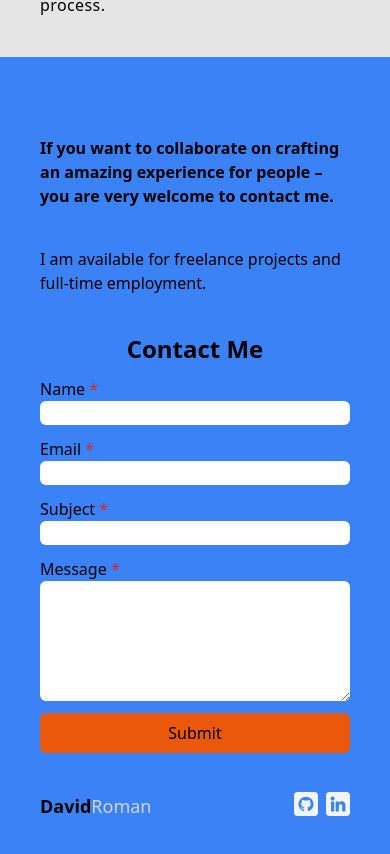
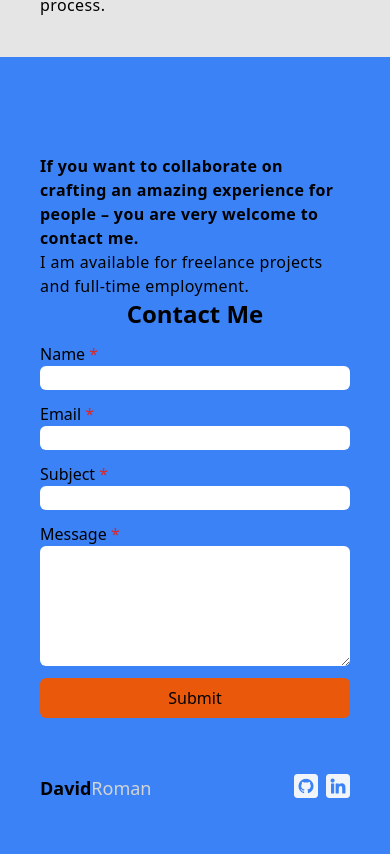
Before and after one commit to dmroman395/Portfolio, a Next.js app: page / in a window 390 px wide. Shown: the part 4499-5353 px from the top of the page. Built offline with nearby package versions, Linux system fonts and the light colour scheme.

Commit message:
Started responsive design for footer

```diff
--- a/src/components/footer.js
+++ b/src/components/footer.js
@@ -4,9 +4,12 @@ import Image from 'next/image'
 function Footer() {
     return (
         <footer className="bg-blue-500 p-10 h-screen flex flex-col justify-evenly">
-            <h1 className="font-semibold text-base">{'If you want to collaborate on crafting an amazing experience for people – you are very welcome to contact me.'}</h1>
-            <p>{'I am available for freelance projects and full-time employment.'}</p>
-            <form action="https://formsubmit.co/4dbef3ded4ad3fba87469c1411c8dc69" method="POST" className="my-0" id='contact'>
+            <div className="flex flex-col md:flex-row md:gap-14">
+                <div className="flex flex-col justify-evenly md:max-w-[55%] lg:p-10 xl:p-12 xl:gap-20">
+                    <h1 className="tracking-wide font-semibold text-base md:text-2xl lg:text-3xl xl:text-4xl">{'If you want to collaborate on crafting an amazing experience for people – you are very welcome to contact me.'}</h1>
+                    <p className="tracking-wide md:text-xl lg:text-2xl xl:text-3xl">{'I am available for freelance projects and full-time employment.'}</p>
+                </div>
+                <form action="https://formsubmit.co/4dbef3ded4ad3fba87469c1411c8dc69" method="POST" className="my-0 flex-grow" id='contact'>
                     <h1 className=" text-2xl text-center font-semibold">Contact Me</h1>
                     <div className="flex flex-col">
                         <div className=" flex flex-col mt-3">
@@ -33,6 +36,7 @@ function Footer() {
                         Submit
                     </button>
                 </form>
+            </div>
             <div className="flex justify-between">
                 <h1 className='text-lg sm:text-2xl lg:text-3xl'><span className='font-bold'>David</span><span className='text-neutral-300'>Roman</span></h1>
                 <div className="flex gap-2">
--- a/src/components/moreInfoCard.js
+++ b/src/components/moreInfoCard.js
@@ -36,7 +36,7 @@ function MoreInfoCard({category, desc, icon, type, setInfo}) {
     }
 
     return (
-        <div className="bg-neutral-700 p-3 rounded-lg w-1/3 justify-between sm:min-w-full sm:p-5" onClick={handleClick}>
+        <div className="bg-neutral-700 p-3 rounded-lg w-1/3 justify-between hover:cursor-pointer sm:min-w-full sm:p-5" onClick={handleClick}>
             <div className="flex flex-row justify-center align-middle sm:justify-between">
                 <h1 className="text-slate-100 text-xs sm:text-base sm:mb-2">{category}</h1>
                 {svg}
```
Lines whose indentation alone changed are shown as unchanged.
